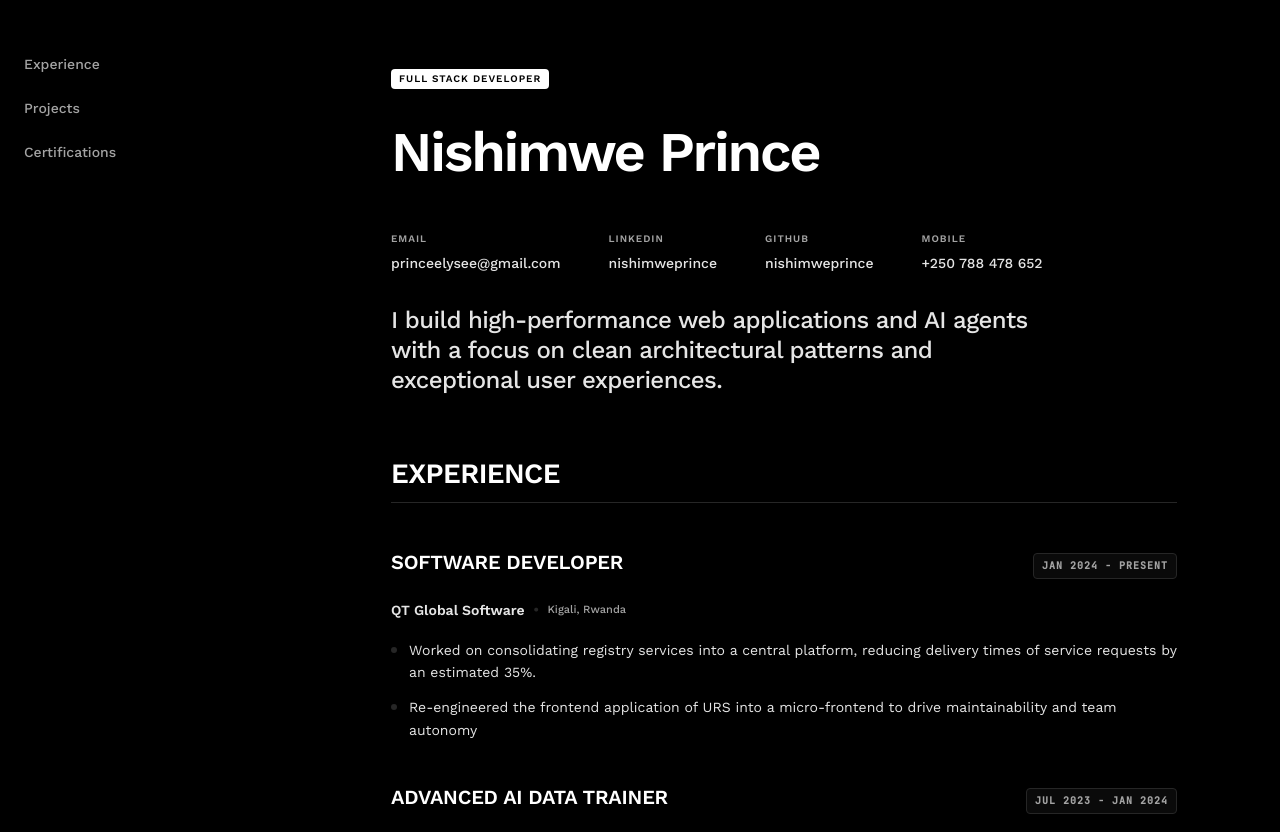
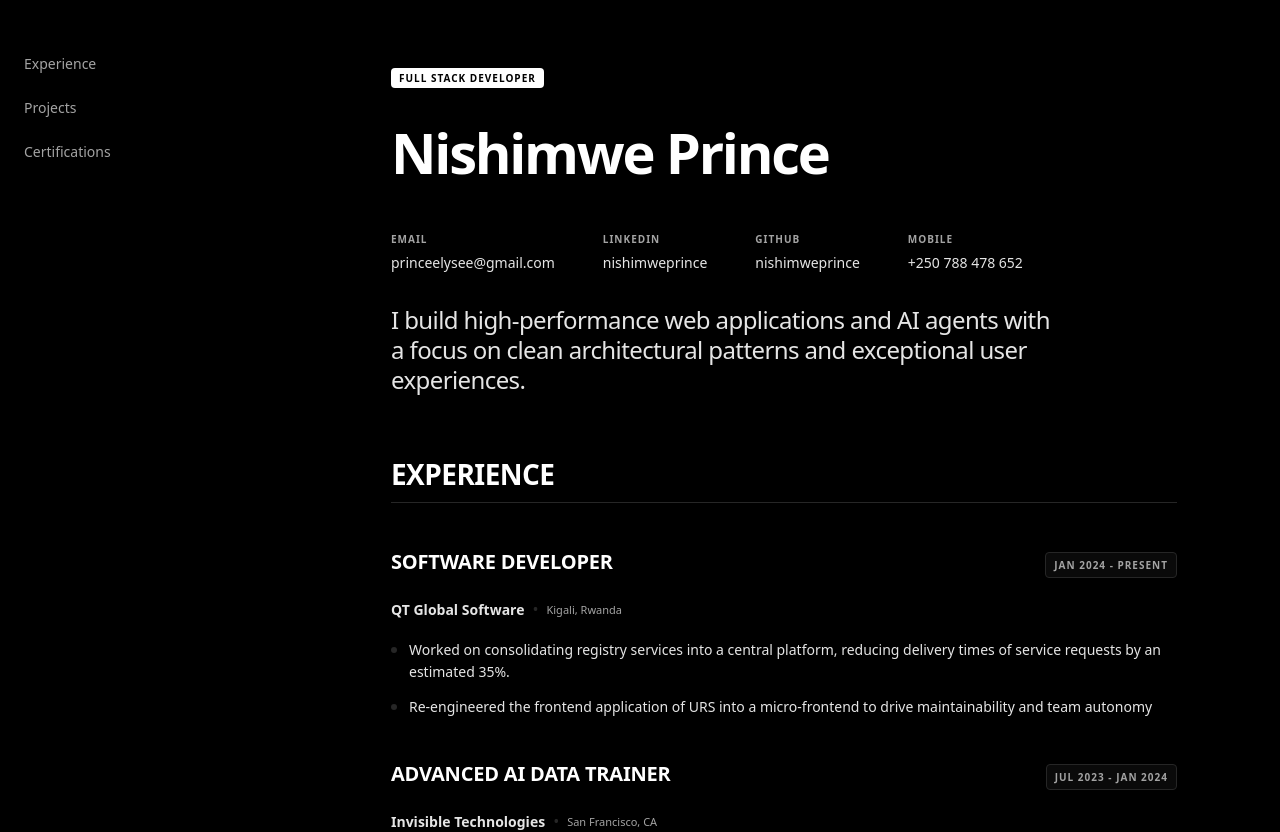
Before and after one commit to nishimweprince/nishimweprince, a Next.js app in the folder portfolio/: page / in a window 1280 px wide. Shown: the top 832 px of the page. Built offline with nearby package versions, Linux system fonts and the light colour scheme.

Commit message:
feat: Replace Geist fonts with Work Sans and JetBrains Mono, configuring them via `next/font` and updating CSS variables.

```diff
--- a/portfolio/src/app/globals.css
+++ b/portfolio/src/app/globals.css
@@ -1,4 +1,3 @@
-@import url('https://fonts.googleapis.com/css2?family=JetBrains+Mono:wght@300;400;500&family=Work+Sans:wght@300;400;500;600&display=swap');
 @import "tailwindcss";
 
 :root {
@@ -10,9 +9,10 @@
   --md-code-bg: #f5f5f5;
   --md-heading: #000000;
   --md-accent: #000000;
-  --font-mono: 'JetBrains Mono', monospace;
-  --font-sans: 'Work Sans', sans-serif;
+  --font-mono: var(--font-jetbrains-mono);
+  --font-sans: var(--font-work-sans);
 }
+
 
 [data-theme='dark'],
 :root {
--- a/portfolio/src/app/layout.tsx
+++ b/portfolio/src/app/layout.tsx
@@ -1,17 +1,19 @@
-import { Geist, Geist_Mono } from 'next/font/google';
+import { JetBrains_Mono, Work_Sans } from 'next/font/google';
 import './globals.css';
 import { metadataConstants } from '@/constants/metadata.constants';
 import { ReactNode } from 'react';
 import Script from 'next/script';
 
-const geistSans = Geist({
-  variable: '--font-geist-sans',
+const workSans = Work_Sans({
+  variable: '--font-work-sans',
   subsets: ['latin'],
+  weight: ['300', '400', '500', '600'],
 });
 
-const geistMono = Geist_Mono({
-  variable: '--font-geist-mono',
+const jetbrainsMono = JetBrains_Mono({
+  variable: '--font-jetbrains-mono',
   subsets: ['latin'],
+  weight: ['300', '400', '500'],
 });
 
 export const metadata = metadataConstants;
@@ -46,7 +48,7 @@ export default function RootLayout({
         />
       </head>
       <body
-        className={`${geistSans.variable} ${geistMono.variable} antialiased`}
+        className={`${workSans.variable} ${jetbrainsMono.variable} antialiased`}
       >
         {children}
       </body>
```
